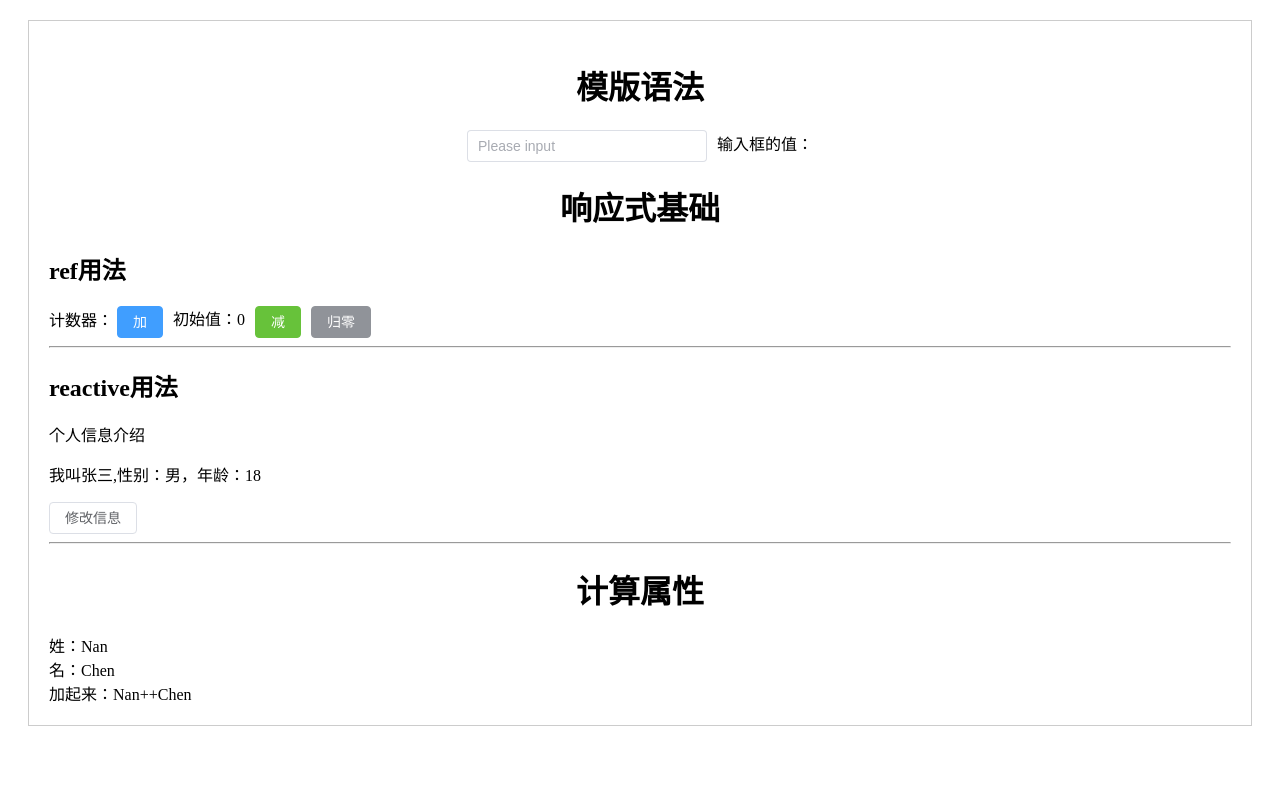
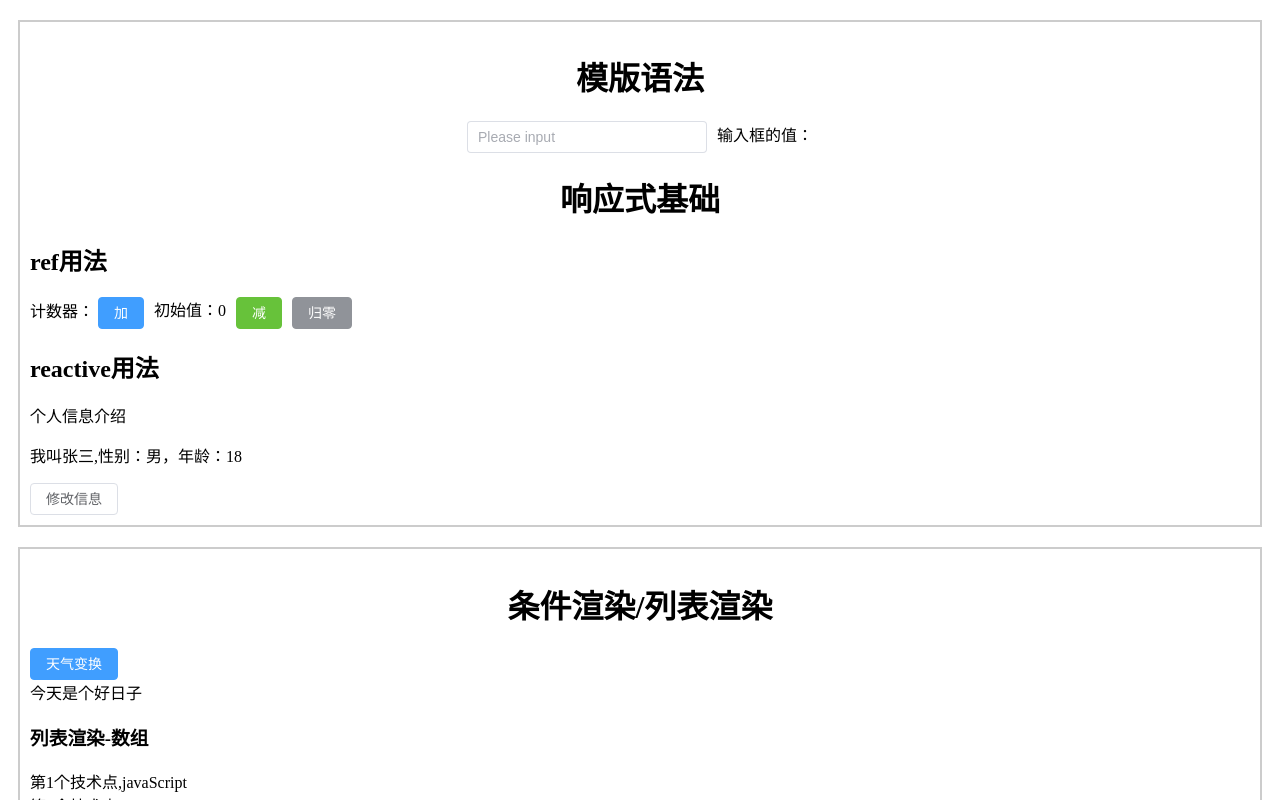
Before and after one commit to duguxiaole/Vue3, a Vue app in the folder project/one-vue3-app/: page /workBench in a window 1280 px wide. Both pictures are taken after a click on the button "基础". Shown: the top 800 px of the page. Built offline with nearby package versions, Linux system fonts and the light colour scheme.

Commit message:
【页面布局调整】

```diff
--- a/project/one-vue3-app/src/App.vue
+++ b/project/one-vue3-app/src/App.vue
@@ -10,7 +10,7 @@
 <script>
 // import { RouterView } from 'vue-router';
 export default {
-  name : 'app',
+  name: 'app',
   data() {
     return {
 
@@ -21,9 +21,8 @@ export default {
 
 <style scoped>
 #app {
-  height: 100%;;
-  margin: 20px;
-  padding: 20px;
-  border: 1px solid #ccc;
+  height: 100%;
+  margin: 10px;
+  /* border: 1px solid #ccc; */
 }
 </style>
--- a/project/one-vue3-app/src/pages/basics/home.vue
+++ b/project/one-vue3-app/src/pages/basics/home.vue
@@ -1,5 +1,5 @@
 <template>
-    <div>
+    <div class="main_sty">
         <h1>模版语法</h1>
         <div class="homeObj">
             <div class="coust_one"><el-input v-model="message" style="width: 240px" placeholder="Please input" /></div>
@@ -17,13 +17,39 @@
             <span class="count_sty_one" @click="handleSubtract"><el-button type="success">减</el-button></span>
             <span class="count_sty_one"><el-button type="info" @click="handleZero">归零</el-button></span>
         </div>
-        <hr>
 
         <h2>reactive用法</h2>
         <div>个人信息介绍</div>
         <p>我叫{{ personalObj.name }},性别：{{ personalObj.sex }}，年龄：{{ personalObj.age }}</p>
         <el-button @click="handleClick">修改信息</el-button>
-        <hr>
+    </div>
+
+    <div class="main_sty">
+        <h1>条件渲染/列表渲染</h1>
+        <el-button type="primary" @click="isShow = !isShow">天气变换</el-button>
+        <div v-if="isShow">今天是个好日子</div>
+        <div v-else> 下雨了</div>
+
+        <h3>列表渲染-数组</h3>
+        <div>
+            <div v-for="(item, index) in pageList" :key="index">
+                第{{ index + 1 }}个技术点,{{ item }}
+            </div>
+        </div>
+        <h3>列表渲染-对象</h3>
+        <div>
+            <div v-for="(item, key, index) in personalObj" :key="index">第{{ index + 1 }}个属性名：{{ key }}，值：{{ item }}
+            </div>
+        </div>
+        <h3>在 v-for 里使用范围值 </h3>
+        <span v-for="n in 10">{{ n }}</span>
+        <h3>template上的 v-for</h3>
+        <ul>
+            <template v-for="item in items">
+                <li>{{ item.msg }}</li>
+                <li class="divider" role="presentation"></li>
+            </template>
+        </ul>
 
         <h1>计算属性</h1>
         <div>
@@ -43,15 +69,13 @@
     </div>
 </template>
 
-<script>
+<script setup>
 import { reactive, ref, computed } from 'vue';
-export default {
-    name: 'basicsHome',
-    // `setup` 是一个特殊的钩子，专门用于组合式 API。
-    setup() {
 const message = ref('');
 
 const count = ref(0);
+
+const isShow = ref(true);
 
 let per = reactive({
     firstName: "Nan",
@@ -85,30 +109,18 @@ export default {
 }
 
 
-
-        // 将 ref 暴露给模板
-        return {
-            count,
-            message,
-            personalObj,
-            per,
-
-            handlePlus,
-            handleSubtract,
-            handleZero,
-
-            handleClick,
-
-        }
-    }
-}
+//
+const pageList = ref(['javaScript', 'html', 'css', 'vue', 'node']);
 
 
+const items = ref([
+    { msg: 'Foo' },
+    { msg: 'Bar' }
+]);
 
 </script>
 
 <style scoped>
-
 h1 {
     text-align: center;
 }
@@ -126,4 +138,10 @@ h1 {
 .count_sty_one {
     margin-right: 10px;
 }
+
+.main_sty {
+    padding: 10px;
+    border: 2px solid #ccc;
+    margin-top: 20px;
+}
 </style>
```
Lines whose indentation alone changed are shown as unchanged.
